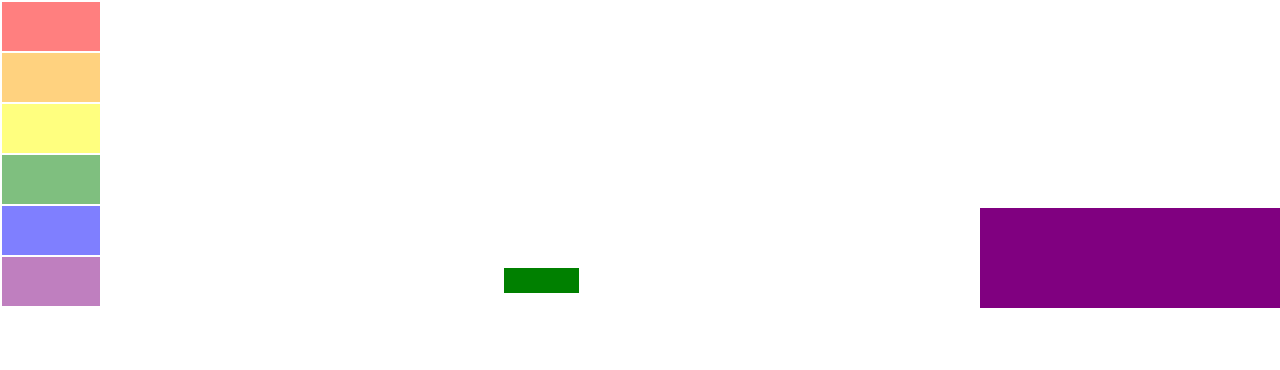
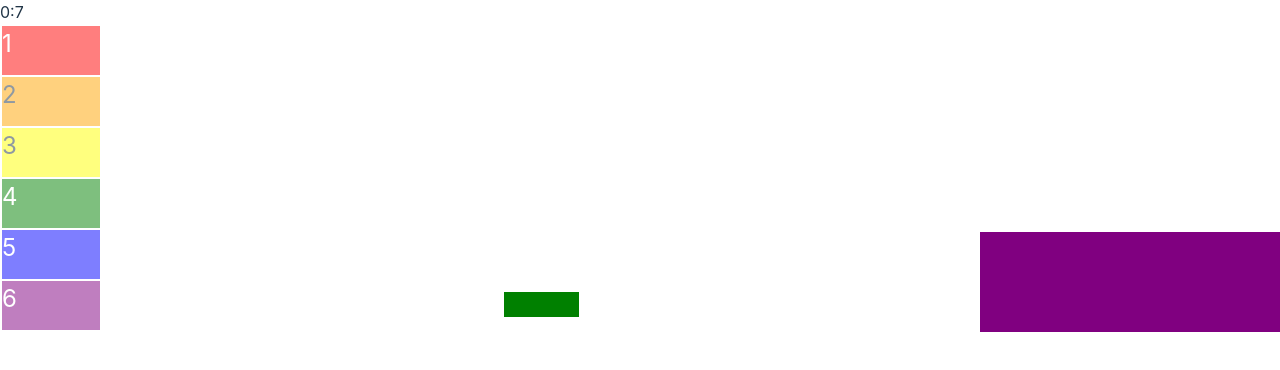
Before and after one commit to capstone-projects-2024-fall/aldwairi-projects-danglingpointers, a React (Vite) app in the folder application/frontend/: page /game in a window 1280 px wide. Shown: the top 370 px of the page. Built offline with nearby package versions, Linux system fonts and the light colour scheme.

Commit message:
implement basic timer for Game component; Update Game component to use game components;

```diff
--- a/application/frontend/src/components/Game.jsx
+++ b/application/frontend/src/components/Game.jsx
@@ -1,18 +1,33 @@
+import GarbageCollector from "./game-components/GarbageCollector";
+import RecyclingBin from "./game-components/RecyclingBin";
+import Stack from "./game-components/Stack";
+import { useEffect, useState } from "react";
+
 export default function Game() {
+  const [timer, setTimer] = useState(0);
+
+  useEffect(() => {
+    const intervalId = setInterval(() => {
+      setTimer((prevSeconds) => prevSeconds + 1);
+    }, 1000);
+
+    return () => clearInterval(intervalId);
+  }, []);
+
+  function convertSecondsToMinutes(timer) {
+    const minutes = Math.floor(timer / 60);
+    const seconds = timer % 60;
+    return `${minutes}:${seconds}`;
+  }
+
   return (
     <main>
-      <section className="game">
-        <div className="stack">
-          <div className="memory1" id="memory"></div>
-          <div className="memory2" id="memory"></div>
-          <div className="memory3" id="memory"></div>
-          <div className="memory4" id="memory"></div>
-          <div className="memory5" id="memory"></div>
-          <div className="memory6" id="memory"></div>
-        </div>
-        <div className="garbage-collector"></div>
-        <div className="recycling-bin"></div>
-      </section>
+      <div className="timer">{convertSecondsToMinutes(timer)}</div>
+      <article className="game">
+        <Stack />
+        <GarbageCollector />
+        <RecyclingBin />
+      </article>
     </main>
   );
 }
--- a/application/frontend/src/components/game-components/GarbageCollector.jsx
+++ b/application/frontend/src/components/game-components/GarbageCollector.jsx
@@ -1,7 +1,7 @@
 export default function GarbageCollector() {
     return (
         <>
-            <div className="garbage-collector"></div>
+            <section className="garbage-collector"></section>
         </>
     )
 };
--- a/application/frontend/src/components/game-components/RecyclingBin.jsx
+++ b/application/frontend/src/components/game-components/RecyclingBin.jsx
@@ -1,7 +1,7 @@
 export default function RecyclingBin() {
     return (
         <>
-            <div className="recycling-bin"></div>
+            <section className="recycling-bin"></section>
         </>
     )
 };
--- a/application/frontend/src/components/game-components/Stack.jsx
+++ b/application/frontend/src/components/game-components/Stack.jsx
@@ -1,12 +1,12 @@
 export default function Stack() {
     return (
-        <div className='stack' id="stack">
+        <section className='stack' id="stack">
             <div className='memory1' id="memory">1</div>
             <div className='memory2' id="memory">2</div>
             <div className='memory3' id="memory">3</div>
             <div className='memory4' id="memory">4</div>
             <div className='memory5' id="memory">5</div>
             <div className='memory6' id="memory">6</div>
-        </div>
+        </section>
     )
 };
```
